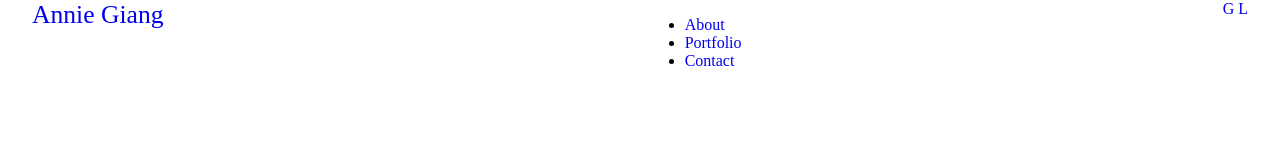
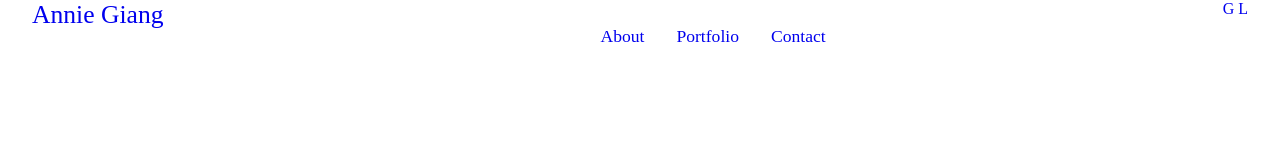
Before and after one commit to anniegiang/portfolio, a plain HTML site: page index.html in a window 1280 px wide. Drawn offline with nearby package versions, Linux system fonts and the light colour scheme.

Commit message:
Add padding between nav links

```diff
--- a/css/style.css
+++ b/css/style.css
@@ -8,6 +8,10 @@ body {
 /* global classes */
 a {
   text-decoration: none;
+}
+
+ul {
+  list-style-type: none;
 }
 
 .flex-row {
@@ -29,6 +33,17 @@ a {
   justify-content: space-between;
 }
 
+.nav .nav-items {
+  display: flex;
+  margin: 0;
+}
+
+.nav .nav-items .nav-link {
+  padding: 1.6rem 1rem;
+  font-size: 1.1rem;
+  position: relative;
+}
+
 .nav .nav-brand a {
   font-size: 1.6rem;
   padding: 1rem 0;
```
